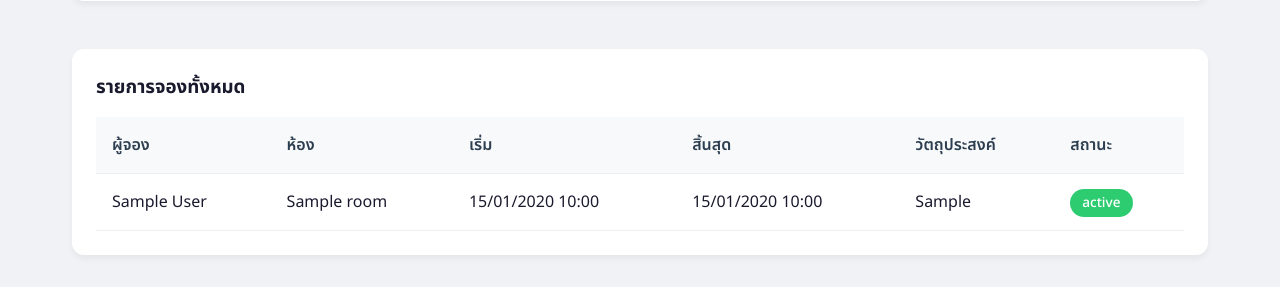
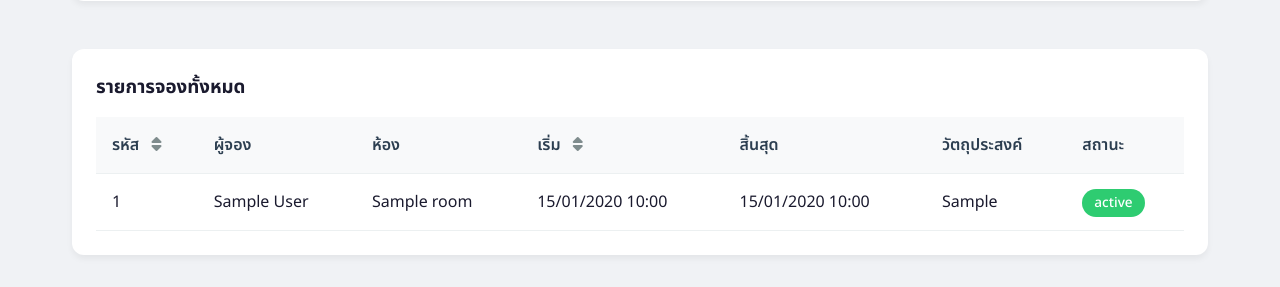
Before and after one commit to Lnynano/Tu_Django_Roombooking_web, a Django app: template reports/templates/reports/statistics.html in a window 1280 px wide. Shown: the part 2175-2462 px from the top of the page. Run offline with Django 4.2, Linux system fonts and the light colour scheme; the template is opened without the code that fills it: most values are stand-ins (such as "Sample title", 1, 10 or a date in 2020).

Commit message:
add statistic (room history and usage)

```diff
--- a/reports/templates/reports/statistics.html
+++ b/reports/templates/reports/statistics.html
@@ -138,6 +138,17 @@
     .status-Approved { background-color: #2ecc71; color: white; }
     .status-Rejected { background-color: #e74c3c; color: white; }
     .status-Cancelled { background-color: #95a5a6; color: white; }
+    th.sortable {
+        cursor: pointer;
+        transition: background-color 0.2s;
+    }
+    th.sortable:hover {
+        background-color: #e9ecef;
+    }
+    th.sortable i {
+        margin-left: 0.5rem;
+        color: #7f8c8d;
+    }
     .objective-breakdown {
         display: flex;
         align-items: center;
@@ -313,12 +324,17 @@
     <!-- Reservations Table -->
     <div class="table-section">
         <h3>รายการจองทั้งหมด</h3>
-        <table class="reservations-table">
+        <table class="reservations-table" id="reservationsTable">
             <thead>
                 <tr>
+                    <th class="sortable" onclick="sortTable(0, 'number')">
+                        รหัส <i class="fas fa-sort"></i>
+                    </th>
                     <th>ผู้จอง</th>
                     <th>ห้อง</th>
-                    <th>เริ่ม</th>
+                    <th class="sortable" onclick="sortTable(3, 'date')">
+                        เริ่ม <i class="fas fa-sort"></i>
+                    </th>
                     <th>สิ้นสุด</th>
                     <th>วัตถุประสงค์</th>
                     <th>สถานะ</th>
@@ -327,16 +343,17 @@
             <tbody>
                 {% for booking in all_reservations %}
                 <tr>
+                    <td>{{ booking.id }}</td>
                     <td>{{ booking.user.first_name }} {{ booking.user.last_name }}</td>
                     <td>{{ booking.room.name }}</td>
-                    <td>{{ booking.start_time|date:"d/m/Y H:i" }}</td>
+                    <td data-timestamp="{{ booking.start_time|date:'U' }}">{{ booking.start_time|date:"d/m/Y H:i" }}</td>
                     <td>{{ booking.end_time|date:"d/m/Y H:i" }}</td>
                     <td>{{ booking.get_objective_type_display }}</td>
                     <td><span class="status-badge status-{{ booking.status }}">{{ booking.get_status_display }}</span></td>
                 </tr>
                 {% empty %}
                 <tr>
-                    <td colspan="6" style="text-align: center; color: #7f8c8d;">ไม่มีข้อมูลการจอง</td>
+                    <td colspan="7" style="text-align: center; color: #7f8c8d;">ไม่มีข้อมูลการจอง</td>
                 </tr>
                 {% endfor %}
             </tbody>
@@ -478,5 +495,70 @@
         });
         {% endif %}
     });
+
+    function sortTable(columnIndex, type) {
+        const table = document.getElementById("reservationsTable");
+        let rows, switching, i, x, y, shouldSwitch, dir, switchcount = 0;
+        switching = true;
+        dir = "asc";
+
+        // Reset all sort icons
+        const headers = table.querySelectorAll("th.sortable i");
+        headers.forEach(icon => icon.className = "fas fa-sort");
+
+        const clickedHeader = table.querySelectorAll("th.sortable")[columnIndex === 0 ? 0 : 1].querySelector("i");
+
+        while (switching) {
+            switching = false;
+            rows = table.rows;
+            for (i = 1; i < (rows.length - 1); i++) {
+                shouldSwitch = false;
+                x = rows[i].getElementsByTagName("TD")[columnIndex];
+                y = rows[i + 1].getElementsByTagName("TD")[columnIndex];
+
+                if (!x || !y) continue;
+                if (x.getAttribute("colspan")) continue; // Skip empty row message
+
+                let valX, valY;
+
+                if (type === 'number') {
+                    valX = parseInt(x.innerHTML) || 0;
+                    valY = parseInt(y.innerHTML) || 0;
+                } else if (type === 'date') {
+                    valX = parseInt(x.getAttribute("data-timestamp")) || 0;
+                    valY = parseInt(y.getAttribute("data-timestamp")) || 0;
+                }
+
+                if (dir == "asc") {
+                    if (valX > valY) {
+                        shouldSwitch = true;
+                        break;
+                    }
+                } else if (dir == "desc") {
+                    if (valX < valY) {
+                        shouldSwitch = true;
+                        break;
+                    }
+                }
+            }
+            if (shouldSwitch) {
+                rows[i].parentNode.insertBefore(rows[i + 1], rows[i]);
+                switching = true;
+                switchcount++;
+            } else {
+                if (switchcount == 0 && dir == "asc") {
+                    dir = "desc";
+                    switching = true;
+                }
+            }
+        }
+
+        // Set the correct sort icon
+        if (dir === "asc") {
+            clickedHeader.className = "fas fa-sort-up";
+        } else {
+            clickedHeader.className = "fas fa-sort-down";
+        }
+    }
 </script>
 {% endblock %}
```
Also changed, not shown: reports/views.py (+25 -0 lines).
